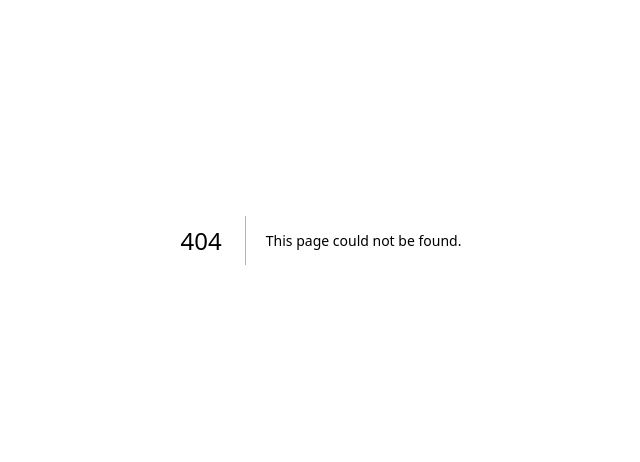
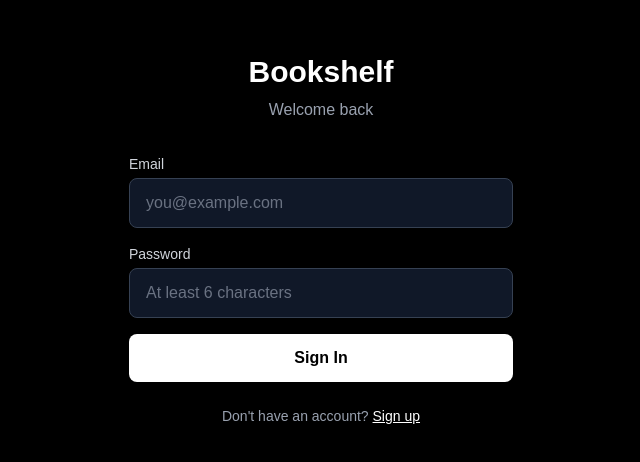
Before and after one commit to MuhammMud/bookshelf, a Next.js app: page /login in a window 1280 px wide. Before the commit this address had no page. Shown: the part 160-622 px from the top of the page, without its empty margins (319-959 px from the left). Built offline with nearby package versions, Linux system fonts and the light colour scheme; no server answers.

Commit message:
Add authentication: signup, login, signout, email verification

```diff
--- /dev/null
+++ b/app/auth/callback/route.ts
@@ -0,0 +1,14 @@
+import { createSupabaseServer } from '@/lib/supabase-server'
+import { NextResponse } from 'next/server'
+
+export async function GET(request: Request) {
+  const { searchParams, origin } = new URL(request.url)
+  const code = searchParams.get('code')
+
+  if (code) {
+    const supabase = await createSupabaseServer()
+    await supabase.auth.exchangeCodeForSession(code)
+  }
+
+  return NextResponse.redirect(origin)
+}
--- /dev/null
+++ b/app/auth/signout/route.ts
@@ -0,0 +1,8 @@
+import { createSupabaseServer } from '@/lib/supabase-server'
+import { NextResponse } from 'next/server'
+
+export async function POST() {
+  const supabase = await createSupabaseServer()
+  await supabase.auth.signOut()
+  return NextResponse.redirect(new URL('/login', process.env.NEXT_PUBLIC_SUPABASE_URL || 'http://localhost:3000'))
+}
--- /dev/null
+++ b/app/login/page.tsx
@@ -0,0 +1,137 @@
+'use client'
+
+import { createSupabaseBrowser } from '@/lib/supabase-browser'
+import { useState } from 'react'
+
+export default function LoginPage() {
+  const [email, setEmail] = useState('')
+  const [password, setPassword] = useState('')
+  const [username, setUsername] = useState('')
+  const [isSignUp, setIsSignUp] = useState(false)
+  const [message, setMessage] = useState('')
+  const [loading, setLoading] = useState(false)
+
+  const supabase = createSupabaseBrowser()
+
+  async function handleSubmit(e: React.FormEvent) {
+    e.preventDefault()
+    setLoading(true)
+    setMessage('')
+
+    if (isSignUp) {
+      const { error } = await supabase.auth.signUp({
+        email,
+        password,
+        options: {
+          data: { username, display_name: username },
+        },
+      })
+      if (error) {
+        setMessage(error.message)
+      } else {
+        setMessage('Check your email for a confirmation link!')
+      }
+    } else {
+      const { error } = await supabase.auth.signInWithPassword({
+        email,
+        password,
+      })
+      if (error) {
+        setMessage(error.message)
+      } else {
+        window.location.href = '/'
+      }
+    }
+
+    setLoading(false)
+  }
+
+  return (
+    <div className="flex items-center justify-center min-h-screen bg-black text-white">
+      <div className="w-full max-w-md p-8">
+        <h1 className="text-3xl font-bold text-center mb-2">Bookshelf</h1>
+        <p className="text-gray-400 text-center mb-8">
+          {isSignUp ? 'Create your account' : 'Welcome back'}
+        </p>
+
+        <form onSubmit={handleSubmit} className="space-y-4">
+          {isSignUp && (
+            <div>
+              <label htmlFor="username" className="block text-sm font-medium text-gray-300 mb-1">
+                Username
+              </label>
+              <input
+                id="username"
+                type="text"
+                value={username}
+                onChange={(e) => setUsername(e.target.value)}
+                required
+                minLength={3}
+                maxLength={30}
+                pattern="^[a-zA-Z0-9_]+$"
+                title="Letters, numbers, and underscores only"
+                className="w-full px-4 py-3 bg-gray-900 border border-gray-700 rounded-lg focus:outline-none focus:border-white text-white placeholder-gray-500"
+                placeholder="Choose a username"
+              />
+            </div>
+          )}
+
+          <div>
+            <label htmlFor="email" className="block text-sm font-medium text-gray-300 mb-1">
+              Email
+            </label>
+            <input
+              id="email"
+              type="email"
+              value={email}
+              onChange={(e) => setEmail(e.target.value)}
+              required
+              className="w-full px-4 py-3 bg-gray-900 border border-gray-700 rounded-lg focus:outline-none focus:border-white text-white placeholder-gray-500"
+              placeholder="you@example.com"
+            />
+          </div>
+
+          <div>
+            <label htmlFor="password" className="block text-sm font-medium text-gray-300 mb-1">
+              Password
+            </label>
+            <input
+              id="password"
+              type="password"
+              value={password}
+              onChange={(e) => setPassword(e.target.value)}
+              required
+              minLength={6}
+              className="w-full px-4 py-3 bg-gray-900 border border-gray-700 rounded-lg focus:outline-none focus:border-white text-white placeholder-gray-500"
+              placeholder="At least 6 characters"
+            />
+          </div>
+
+          <button
+            type="submit"
+            disabled={loading}
+            className="w-full py-3 bg-white text-black font-semibold rounded-lg hover:bg-gray-200 transition-colors disabled:opacity-50 disabled:cursor-not-allowed"
+          >
+            {loading ? 'Loading...' : isSignUp ? 'Create Account' : 'Sign In'}
+          </button>
+        </form>
+
+        {message && (
+          <p className={`mt-4 text-center text-sm ${message.includes('Check your email') ? 'text-green-400' : 'text-red-400'}`}>
+            {message}
+          </p>
+        )}
+
+        <p className="mt-6 text-center text-gray-400 text-sm">
+          {isSignUp ? 'Already have an account?' : "Don't have an account?"}{' '}
+          <button
+            onClick={() => { setIsSignUp(!isSignUp); setMessage('') }}
+            className="text-white underline hover:no-underline"
+          >
+            {isSignUp ? 'Sign in' : 'Sign up'}
+          </button>
+        </p>
+      </div>
+    </div>
+  )
+}
--- a/app/page.tsx
+++ b/app/page.tsx
@@ -1,15 +1,35 @@
-import { supabase } from '@/lib/supabase'
+import { createSupabaseServer } from '@/lib/supabase-server'
+import { redirect } from 'next/navigation'
 
 export default async function Home() {
-  const { data, error } = await supabase.from('books').select('count')
+  const supabase = await createSupabaseServer()
+  const { data: { user } } = await supabase.auth.getUser()
+
+  if (!user) {
+    redirect('/login')
+  }
+
+  const { data: profile } = await supabase
+    .from('profiles')
+    .select('*')
+    .eq('id', user.id)
+    .single()
 
   return (
     <div className="flex items-center justify-center min-h-screen bg-black text-white">
       <div className="text-center">
         <h1 className="text-4xl font-bold mb-4">Bookshelf</h1>
-        <p className="text-gray-400">
-          {error ? `Connection error: ${error.message}` : 'Connected to Supabase ✓'}
+        <p className="text-gray-400 mb-2">
+          Welcome, {profile?.display_name || profile?.username || user.email}
         </p>
+        <p className="text-gray-500 text-sm mb-8">
+          @{profile?.username || 'setting up...'}
+        </p>
+        <form action="/auth/signout" method="POST">
+          <button type="submit" className="px-6 py-2 border border-gray-700 rounded-lg text-gray-300 hover:bg-gray-900">
+            Sign Out
+          </button>
+        </form>
       </div>
     </div>
   )
--- /dev/null
+++ b/lib/supabase-browser.ts
@@ -0,0 +1,8 @@
+import { createBrowserClient } from '@supabase/ssr'
+
+export function createSupabaseBrowser() {
+  return createBrowserClient(
+    process.env.NEXT_PUBLIC_SUPABASE_URL!,
+    process.env.NEXT_PUBLIC_SUPABASE_ANON_KEY!
+  )
+}
--- /dev/null
+++ b/lib/supabase-server.ts
@@ -0,0 +1,27 @@
+import { createServerClient } from '@supabase/ssr'
+import { cookies } from 'next/headers'
+
+export async function createSupabaseServer() {
+  const cookieStore = await cookies()
+
+  return createServerClient(
+    process.env.NEXT_PUBLIC_SUPABASE_URL!,
+    process.env.NEXT_PUBLIC_SUPABASE_ANON_KEY!,
+    {
+      cookies: {
+        getAll() {
+          return cookieStore.getAll()
+        },
+        setAll(cookiesToSet) {
+          try {
+            cookiesToSet.forEach(({ name, value, options }) =>
+              cookieStore.set(name, value, options)
+            )
+          } catch {
+            // This can be ignored in Server Components
+          }
+        },
+      },
+    }
+  )
+}
--- /dev/null
+++ b/middleware.ts
@@ -0,0 +1,33 @@
+import { createServerClient } from '@supabase/ssr'
+import { NextResponse } from 'next/server'
+import type { NextRequest } from 'next/server'
+
+export async function middleware(request: NextRequest) {
+  let supabaseResponse = NextResponse.next({ request })
+
+  const supabase = createServerClient(
+    process.env.NEXT_PUBLIC_SUPABASE_URL!,
+    process.env.NEXT_PUBLIC_SUPABASE_ANON_KEY!,
+    {
+      cookies: {
+        getAll() {
+          return request.cookies.getAll()
+        },
+        setAll(cookiesToSet) {
+          cookiesToSet.forEach(({ name, value, options }) => {
+            request.cookies.set(name, value)
+            supabaseResponse.cookies.set(name, value, options)
+          })
+        },
+      },
+    }
+  )
+
+  await supabase.auth.getUser()
+
+  return supabaseResponse
+}
+
+export const config = {
+  matcher: ['/((?!_next/static|_next/image|favicon.ico|.*\\.(?:svg|png|jpg|jpeg|gif|webp)$).*)'],
+}
--- a/package.json
+++ b/package.json
@@ -9,6 +9,7 @@
     "lint": "eslint"
   },
   "dependencies": {
+    "@supabase/ssr": "^0.10.2",
     "@supabase/supabase-js": "^2.103.0",
     "next": "16.2.3",
     "react": "19.2.4",
```
Also changed, not shown: 1 other file (tests, documents, lock files or other folders).
